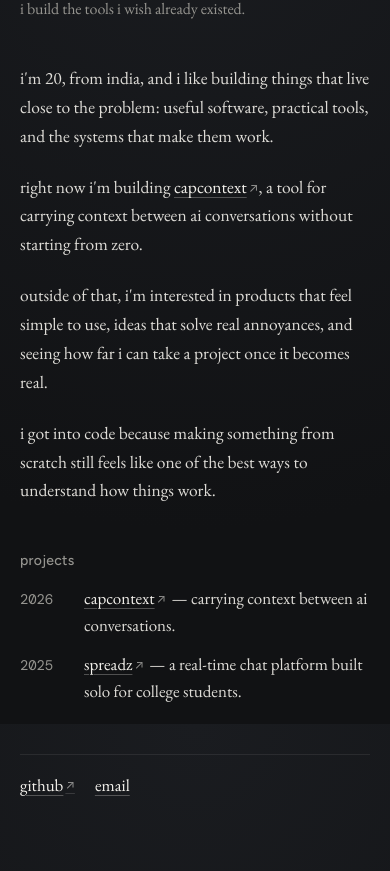
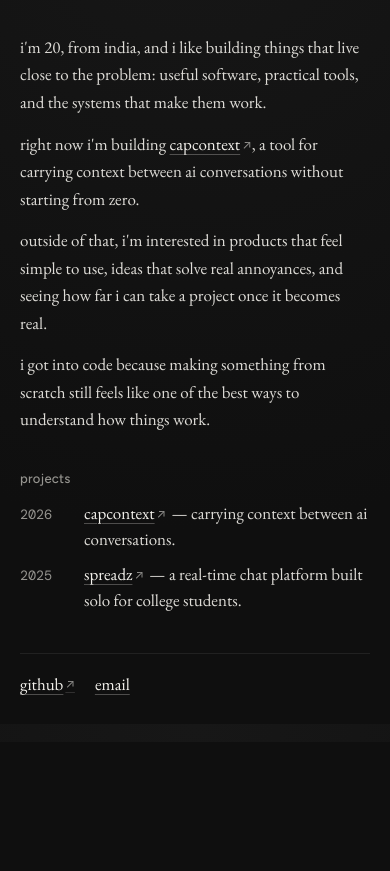
Before and after one commit to spidey889/personal-site, a plain HTML site: page index.html in a window 390 px wide. Shown: the part 120-991 px from the top of the page. After the commit the page ends 862 px from the top, so only its background shows below. Drawn offline with nearby package versions, Linux system fonts and the light colour scheme.

Commit message:
Match background color with inspiration site and tighten layout to fit one viewport

```diff
--- a/assets/css/styles.css
+++ b/assets/css/styles.css
@@ -11,7 +11,7 @@
 :root {
 
   /* Colors */
-  --canvas: #111214;
+  --canvas: #0f0f0f;
   --copy: #dedcd7;
   --copy-muted: #95948f;
   --link: #f3f1ec;
@@ -54,13 +54,13 @@ body {
   min-width: 320px;
   min-height: 100vh;
   background-color: var(--canvas);
-  background-image: radial-gradient(circle at 50% 0%, #1a1c20 0%, #111214 75%);
+  background-image: radial-gradient(circle at 50% 0%, #171717 0%, #0f0f0f 75%);
   background-repeat: no-repeat;
   background-attachment: fixed;
   color: var(--copy);
   font-family: var(--font-serif);
-  font-size: 19px;
-  line-height: 1.68;
+  font-size: 18.5px;
+  line-height: 1.65;
   -webkit-font-smoothing: antialiased;
   -moz-osx-font-smoothing: grayscale;
   text-rendering: optimizeLegibility;
@@ -131,7 +131,7 @@ a:hover .link-arrow {
 
 .reference-page {
   min-height: 100vh;
-  padding: 148px 24px 140px;
+  padding: 88px 24px 48px;
   display: flex;
   flex-direction: column;
 }
@@ -158,12 +158,12 @@ a:hover .link-arrow {
 }
 
 .identity  { animation: fadeUp 700ms var(--ease-spring)  50ms both; }
-.bio       { animation: fadeUp 700ms var(--ease-spring) 130ms both; margin-top: 54px; }
-.writeups  { animation: fadeUp 700ms var(--ease-spring) 210ms both; margin-top: 58px; }
+.bio       { animation: fadeUp 700ms var(--ease-spring) 130ms both; margin-top: 42px; }
+.writeups  { animation: fadeUp 700ms var(--ease-spring) 210ms both; margin-top: 46px; }
 
 .reference-footer {
   animation: fadeUp 700ms var(--ease-spring) 290ms both;
-  margin-top: 58px;
+  margin-top: 50px;
 }
 
 
@@ -175,16 +175,16 @@ a:hover .link-arrow {
   margin: 0;
   color: #f3f1ec;
   font-family: var(--font-serif);
-  font-size: 28px;
+  font-size: 26px;
   font-weight: 500;
   letter-spacing: -0.015em;
   line-height: 1.15;
 }
 
 .identity p {
-  margin: 8px 0 0;
+  margin: 7px 0 0;
   color: var(--copy-muted);
-  font-size: 17.5px;
+  font-size: 16.5px;
   line-height: 1.45;
   letter-spacing: -0.005em;
 }
@@ -196,10 +196,10 @@ a:hover .link-arrow {
 
 .bio p {
   max-width: 700px;
-  margin: 0 0 26px;
+  margin: 0 0 18px;
   color: var(--copy);
-  font-size: 19px;
-  line-height: 1.68;
+  font-size: 18.5px;
+  line-height: 1.65;
 }
 
 .bio p:last-child {
@@ -217,10 +217,10 @@ a:hover .link-arrow {
    -------------------------------------------------------------------------- */
 
 .writeups h2 {
-  margin: 0 0 14px;
+  margin: 0 0 12px;
   color: var(--copy-muted);
   font-family: var(--font-sans);
-  font-size: 14px;
+  font-size: 13px;
   font-weight: 500;
   line-height: 1.4;
   letter-spacing: 0.02em;
@@ -229,7 +229,7 @@ a:hover .link-arrow {
 
 .writeup-list {
   display: grid;
-  gap: 12px;
+  gap: 8px;
 }
 
 .writeup {
@@ -237,14 +237,14 @@ a:hover .link-arrow {
   grid-template-columns: 80px 1fr;
   align-items: baseline;
   color: var(--copy);
-  font-size: 18.5px;
-  line-height: 1.6;
+  font-size: 18px;
+  line-height: 1.55;
 }
 
 .writeup time {
   color: var(--copy-muted);
   font-family: var(--font-mono);
-  font-size: 14px;
+  font-size: 13.5px;
   font-variant-numeric: tabular-nums;
   letter-spacing: -0.01em;
 }
@@ -275,7 +275,7 @@ a:hover .link-arrow {
   padding-top: 16px;
   border-top: 1px solid var(--border-subtle);
   color: var(--copy);
-  font-size: 18.5px;
+  font-size: 18px;
 }
 
 .footer-link {
@@ -342,7 +342,7 @@ a:hover .link-arrow {
   gap: 9px;
   padding: 8px 14px;
   color: #ebe9e4;
-  background: rgba(26, 28, 31, 0.9);
+  background: rgba(24, 24, 24, 0.9);
   border: 1px solid rgba(255, 255, 255, 0.1);
   backdrop-filter: blur(16px);
   -webkit-backdrop-filter: blur(16px);
@@ -404,18 +404,18 @@ a:hover .link-arrow {
 
 @media (max-width: 640px) {
 
-  .reference-page   { padding: 80px 20px 72px; }
+  .reference-page   { padding: 64px 20px 44px; }
 
-  .identity h1      { font-size: 25px; }
-  .identity p       { font-size: 16px; }
+  .identity h1      { font-size: 23px; }
+  .identity p       { font-size: 15.5px; }
 
-  .bio              { margin-top: 44px; }
-  .bio p            { font-size: 17.5px; line-height: 1.65; margin-bottom: 22px; }
+  .bio              { margin-top: 34px; }
+  .bio p            { font-size: 17px; line-height: 1.62; margin-bottom: 14px; }
 
-  .writeups         { margin-top: 46px; }
+  .writeups         { margin-top: 36px; }
   .writeup          { grid-template-columns: 64px 1fr; font-size: 17px; }
 
-  .reference-footer { margin-top: 48px; gap: 20px; font-size: 17px; }
+  .reference-footer { margin-top: 40px; gap: 20px; font-size: 17px; }
 
   .copy-prompt      { font-size: 12px; }
   .copy-toast       { right: 16px; bottom: 16px; font-size: 13px; }
--- a/index.html
+++ b/index.html
@@ -5,7 +5,7 @@
 
     <meta charset="UTF-8" />
     <meta name="viewport" content="width=device-width, initial-scale=1" />
-    <meta name="theme-color" content="#111214" />
+    <meta name="theme-color" content="#0f0f0f" />
 
     <!-- SEO -->
     <title>vinit</title>
```
